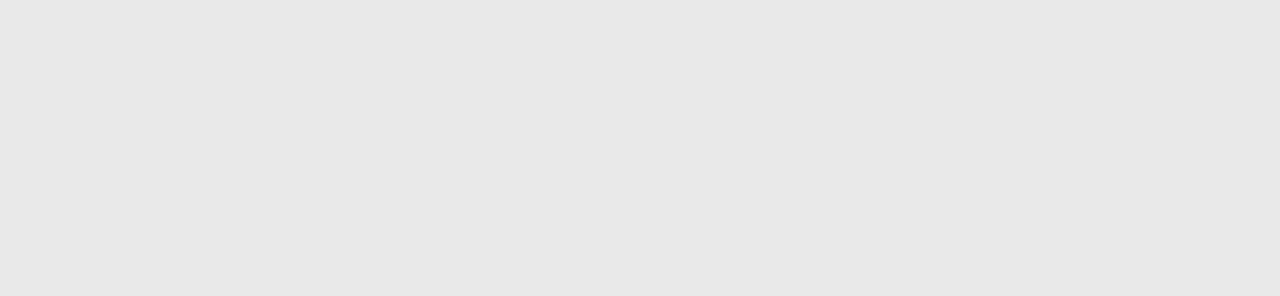
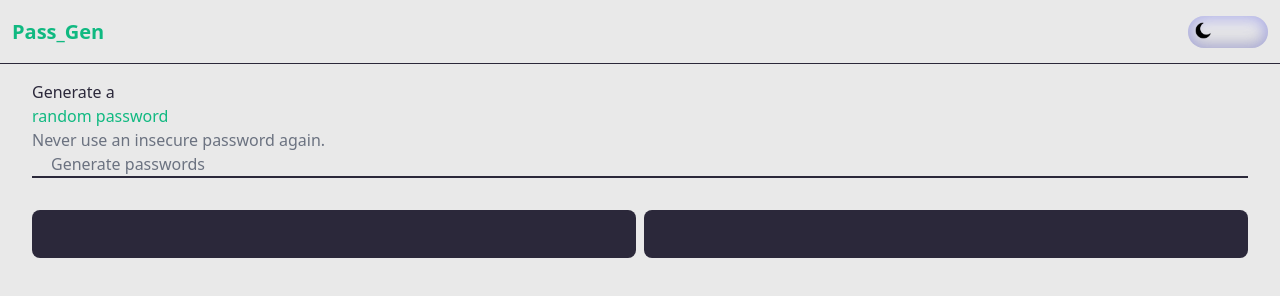
Before and after one commit to Walshwade-dev/passwordgenerator, a plain HTML site: page index.html in a window 1280 px wide. Drawn offline with nearby package versions, Linux system fonts and the light colour scheme.

Commit message:
updated the main body

```diff
--- a/index.html
+++ b/index.html
@@ -10,7 +10,40 @@
 
 </head>
 <body>
+    <nav class="flex items-center w-full h-[4rem] px-3">
+        <div class="mr-auto">
+            <h2 class="font-semibold text-xl">Pass_Gen</h2>
+        </div>
+        <div id="darkmode-toggle" class="mode-container relative flex items-center gap-[0.15rem] pl-[0.15rem] w-[5rem] h-[2rem] rounded-[3rem]">
+            <div id="toggle" class="absolute object-contain p-[0.1rem]">
+                <img id="sun-icon" class="hidden" src="/images/sun.png" alt="Toggle Icon">
+                <img id="moon-icon" src="/images/moon.png" alt="Toggle Icon">
+            </div>
+        </div>
+    </nav>
+    <main>
+        <!-- ====> The main body <==== start-->
+    <div class="main">
+        <h1>Generate a</h1>
+        <h2>random password</h2>
 
+        <p>Never use an insecure password again.</p>
+
+
+        <button id="generate-pass-btn">Generate passwords</button>
+
+        <hr>
+
+        <div class="pass-container">
+            <div id="generated-pass-container-one">
+            </div>
+
+            <div id="generated-pass-container-two">
+            </div>
+        </div>
+    </div>
+    <!-- ====> The main body <==== end-->
+    </main>
 </body>
 <script src="./index.js"></script>
 </html>
--- a/index.js
+++ b/index.js
@@ -0,0 +1,58 @@
+const toggleEl = document.getElementById('darkmode-toggle');
+
+function toggleDarkMode() {
+    const toggle = document.getElementById('toggle');
+    const body = document.body;
+    const isDarkMode = body.classList.contains('dark-mode');
+    const sunIcon = document.getElementById('sun-icon');
+    const moonIcon = document.getElementById('moon-icon');
+
+    function setMode() {
+        if (isDarkMode) {
+            body.classList.add('dark-mode');
+            toggle.style.transform = 'translateX(200%)'; // Move toggle to dark mode position
+            sunIcon.classList.add('hidden'); // Hide sun icon
+            moonIcon.classList.remove('hidden'); // Show moon icon
+        } else {
+            body.classList.remove('dark-mode');
+            toggle.style.transform = 'translateX(0%)'; // Move toggle to light mode position
+            sunIcon.classList.remove('hidden'); // Show sun icon
+            moonIcon.classList.add('hidden'); // Hide moon icon
+        }
+    }
+
+    setMode();
+
+    if (isDarkMode) {
+        // Toggle to light mode
+        body.classList.remove('dark-mode');
+        toggle.style.transform = 'translateX(0%)'; // Move toggle to light mode position
+    } else {
+        // Toggle to dark mode
+        body.classList.add('dark-mode');
+        toggle.style.transform = 'translateX(200%)'; // Move toggle to dark mode position
+    }
+}
+
+toggleEl.addEventListener('click', toggleDarkMode);
+
+let generatePassBtn = document.getElementById('generate-pass-btn');
+let passContOne = document.getElementById('generated-pass-container-one');
+let passContTwo = document.getElementById('generated-pass-container-two');
+
+const characters = ["A","B","C","D","E","F","G","H","I","J","K","L","M","N","O","P","Q","R","S","T","U","V","W","X","Y","Z","a","b","c","d","e","f","g","h","i","j","k","l","m","n","o","p","q","r","s","t","u","v","w","x","y","z", "0", "1", "2", "3", "4", "5", "6", "7", "8", "9","~","`","!","@","#","$","%","^","&","*","(",")","_","-","+","=","{","[","}","]",",","|",":",";","<",">",".","?","/"];
+
+function generateRandPass(){
+    let password = "";
+    for(let i = 0; i < 8; i++) {
+        let randomInt = Math.floor(Math.random() * characters.length);
+        password += characters[randomInt];
+    }
+    return password;
+}
+
+
+generatePassBtn.addEventListener('click', () => {
+    passContOne.textContent = generateRandPass();
+    passContTwo.textContent = generateRandPass();
+})
--- a/styles.css
+++ b/styles.css
@@ -6,16 +6,22 @@
 
 :root {
     --backgrond-color: #e9e9e9;
+    --hr-color: #2B283A;
+    --mode-color: #273549;
     --h1-color-1: #2B283A;
     --h2-color-2: #10B981;
+    --generate-color: #10B981;
     --paragraph-color: #6B7280;
 }
 
 
 .dark-mode {
     --backgrond-color: #273549;
+    --hr-color: #4ADF86;
+    --mode-color: #e9e9e9;
     --h1-color-1: #FFF;
     --h2-color-2: #4ADF86;
+    --generate-color: #2B283A;
     --paragraph-color: #D5D4D8;
 }
 
@@ -25,3 +31,85 @@ body {
     background-color: var(--backgrond-color);
     color: var(--paragraph-color);
 }
+
+
+nav {
+    border-bottom: 0.1rem solid var(--hr-color);
+}
+
+.mode-container {
+    position: relative;
+    box-shadow: inset 0px 5px 15px rgba(142, 144, 255, 0.4), inset 0px -5px 15px #7374ac7a;
+    cursor: pointer;
+    transition: 0.3s;
+}
+
+
+#toggle {
+    width: 1.5rem;
+    height: 1.5rem;
+    border-radius: 50%;
+    top: 0.2rem;
+    left: 0.2rem;
+    transition: 0.3s;
+}
+
+
+main {
+    width: 100%;
+    height: 100vh;
+    margin: 0 auto;
+    padding: 1rem 2rem;
+}
+
+
+h1 {
+    font-size: 2.5rem;
+    font-weight: 900;
+    color: var(--h1-color-1);
+    margin-bottom: -1rem;
+}
+
+h2 {
+    font-size: 2.2rem;
+    font-weight: 900;
+    color: var(--h2-color-2);
+}
+
+
+button {
+    background: var(--h2-color-2);
+    color: var(--backgrond-color);
+    margin: 2rem 0;
+    width: 12rem;
+    padding: 0.5rem 0.6rem;
+    border-radius: 0.2rem;
+    font-weight: bold;
+}
+
+
+hr {
+    border: 1px solid var(--hr-color);
+}
+
+
+.pass-container {
+    display: flex;
+    justify-content: center;
+    align-items: center;
+    margin-top: 2rem;
+    gap: 0.5rem;
+}
+
+
+#generated-pass-container-one, #generated-pass-container-two  {
+    background-color: var(--hr-color);
+    color: var(--generate-color);
+    display: flex;
+    justify-content: center;
+    align-items: center;
+    width: 50%;
+    height: 2rem;
+    padding: 1.5rem 1rem;
+    border-radius: 0.5rem;
+}
```
Also changed, not shown: images/moon.png (added), images/sun.png (added).
